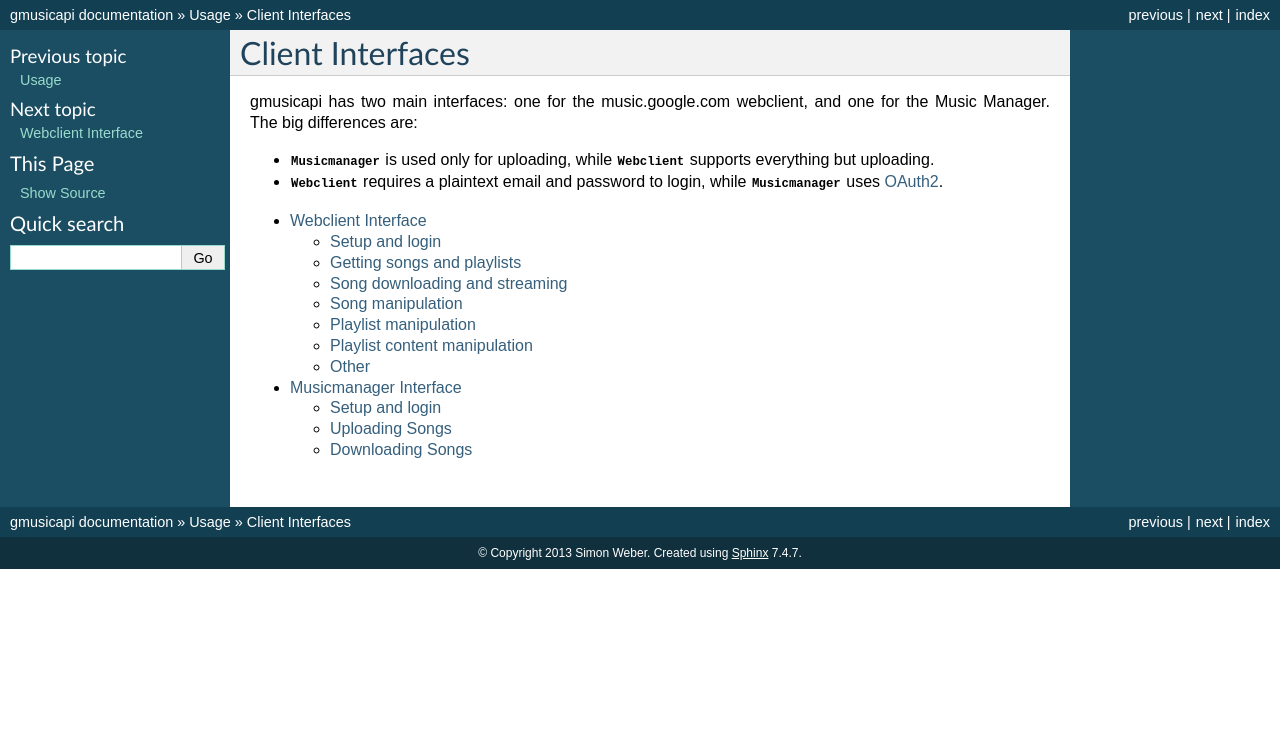
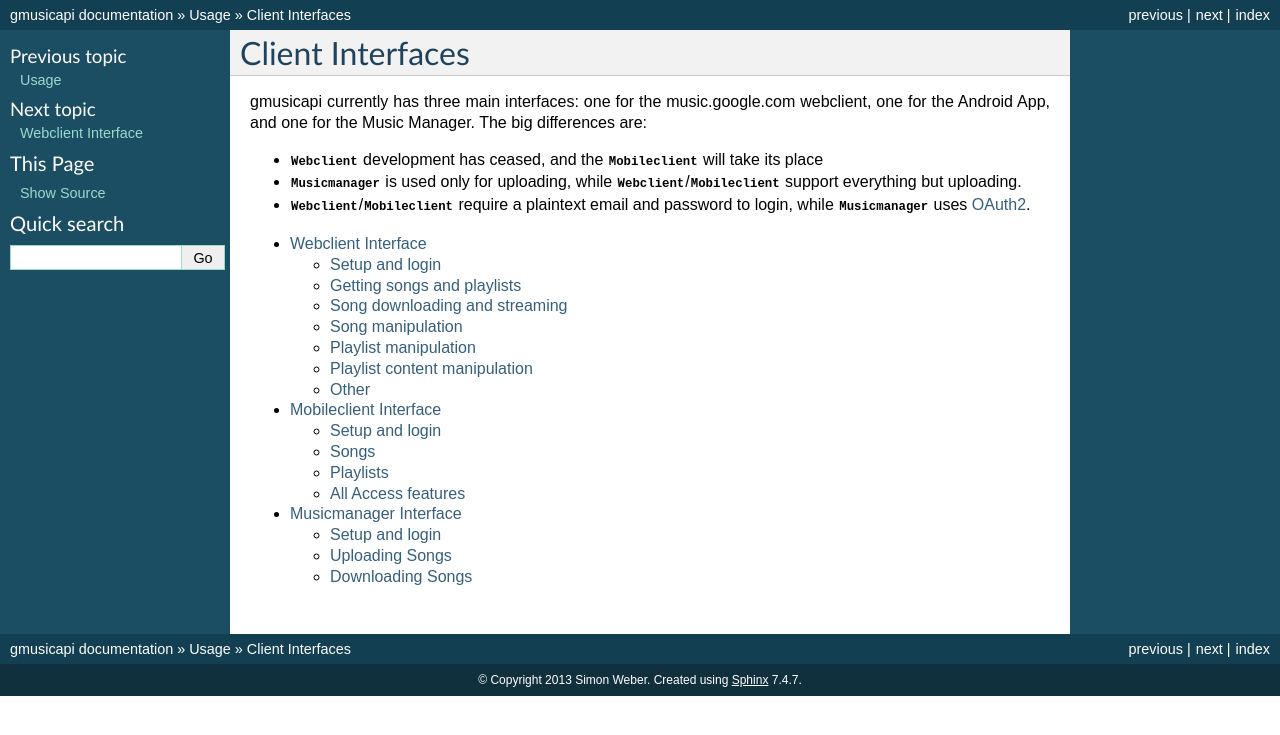
Before and after one commit to simon-weber/gmusicapi, a Sphinx documentation site: the page built from docs/source/reference/api.rst, in a window 1280 px wide. Shown: the top 735 px of the page. Built offline with Sphinx 7.4.7, drawn with Linux system fonts in a browser that asks for light colours; the version number could not be read and is left out.

Commit message:
mobileclient doc updates

```diff
--- a/docs/source/reference/api.rst
+++ b/docs/source/reference/api.rst
@@ -4,12 +4,17 @@
 Client Interfaces
 =================
 
-gmusicapi has two main interfaces: one for the music.google.com webclient, and
+gmusicapi currently has three main interfaces:
+one for the music.google.com webclient,
+one for the Android App, and
 one for the Music Manager. The big differences are:
 
-* :py:class:`Musicmanager` is used only for uploading, while :py:class:`Webclient`
-  supports everything but uploading.
-* :py:class:`Webclient` requires a plaintext email and password to login, while
+* :py:class:`Webclient` development has ceased, and the :py:class:`Mobileclient`
+  will take its place
+* :py:class:`Musicmanager` is used only for uploading, while
+  :py:class:`Webclient`/:py:class:`Mobileclient`
+  support everything but uploading.
+* :py:class:`Webclient`/:py:class:`Mobileclient` require a plaintext email and password to login, while
   :py:class:`Musicmanager` uses `OAuth2
   <https://developers.google.com/accounts/docs/OAuth2#installed>`__.
 
@@ -17,4 +22,5 @@
    :maxdepth: 2
 
    webclient
+   mobileclient
    musicmanager
```
Also changed, not shown: docs/source/index.rst (+6 -6 lines), docs/source/reference/mobileclient.rst (added, +55 -0 lines), docs/source/usage.rst (+5 -5 lines), 1 other file.
